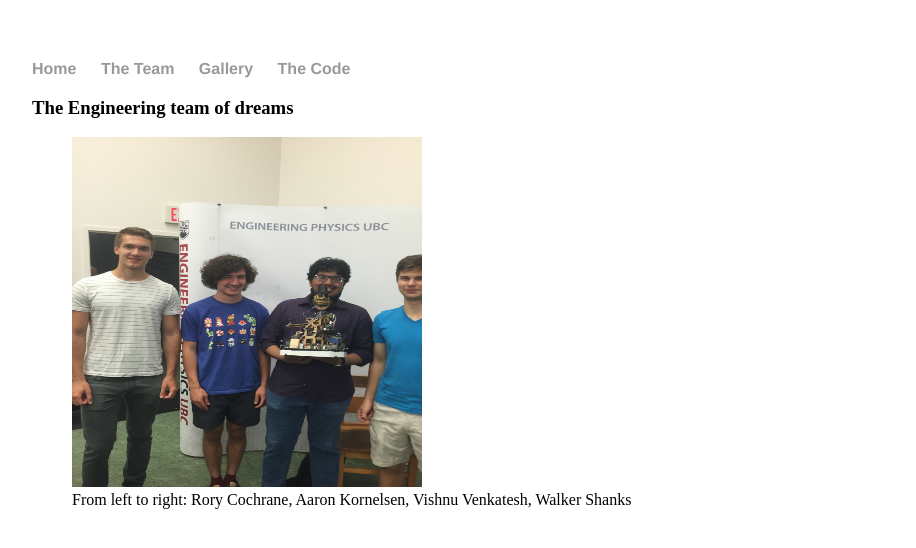
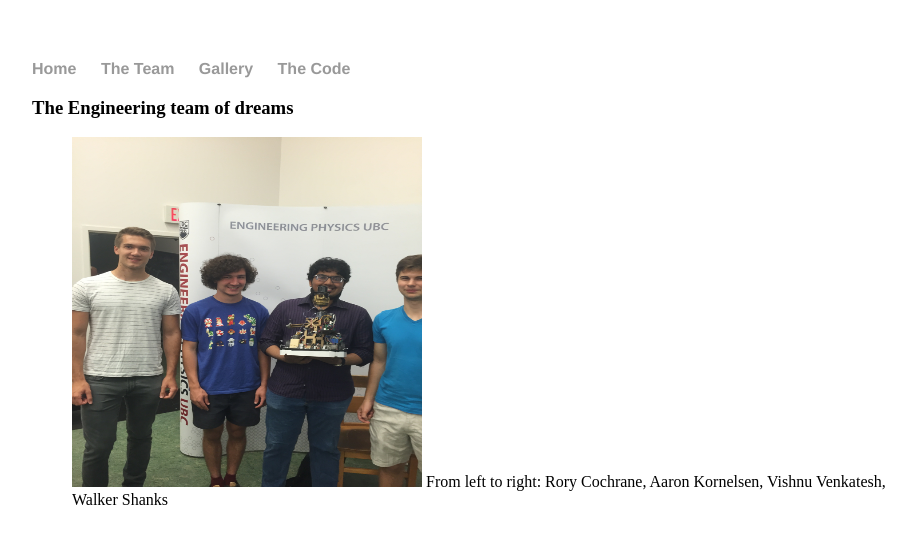
Before and after one commit to walkershanks/walkershanks.github.io, a Jekyll site: the page built from The-Team/index.html, in a window 1280 px wide. Shown: the top 548 px of the page, without its empty margins (160-1076 px from the left). Built offline with Jekyll 4.4.1, drawn with Linux system fonts in a browser that asks for light colours.

Commit message:
Update main.css

```diff
--- a/css/main.css
+++ b/css/main.css
@@ -43,6 +43,10 @@ footer {
     width: 200px;
 }
 
+figcaption {
+    display: inline;
+}
+
 .thumbnail:hover {
     position:relative;
     top:-25px;
```
